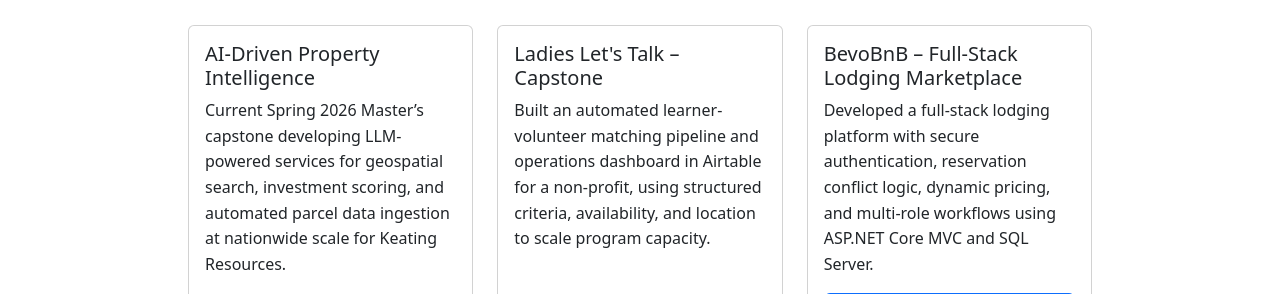
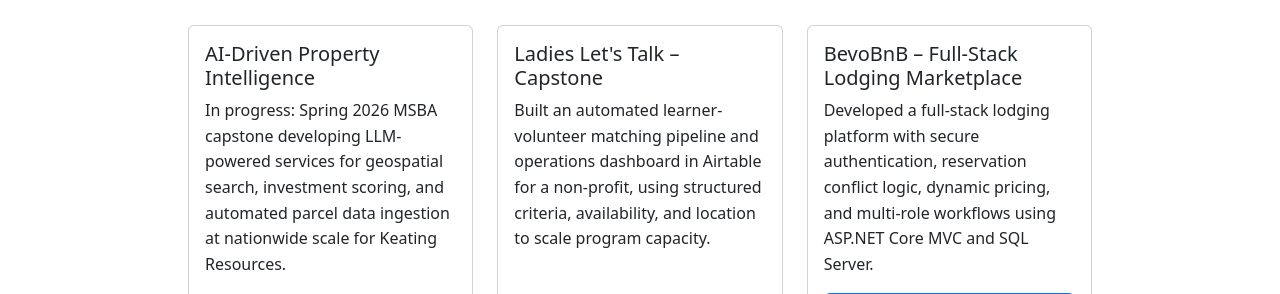
Before and after one commit to lukehartfield/lukehartfield.github.io, a Jekyll site: the page built from projects/index.md, in a window 1280 px wide. Shown: the part 221-515 px from the top of the page. Built offline with Jekyll 4.4.1, drawn with Linux system fonts in a browser that asks for light colours; our own code applies the rules of GitHub Pages for plain Markdown files.

Commit message:
Update index.md

```diff
--- a/projects/index.md
+++ b/projects/index.md
@@ -14,7 +14,7 @@
         <div class="card-body d-flex flex-column">
           <h2 class="h5 card-title">AI-Driven Property Intelligence</h2>
           <p class="card-text flex-grow-1">
-            Current Spring 2026 Master’s capstone developing LLM-powered services for geospatial search, investment
+           In progress: Spring 2026 MSBA capstone developing LLM-powered services for geospatial search, investment
             scoring, and automated parcel data ingestion at nationwide scale for Keating Resources.
           </p>
           <a class="btn btn-outline-primary mt-2"
```
